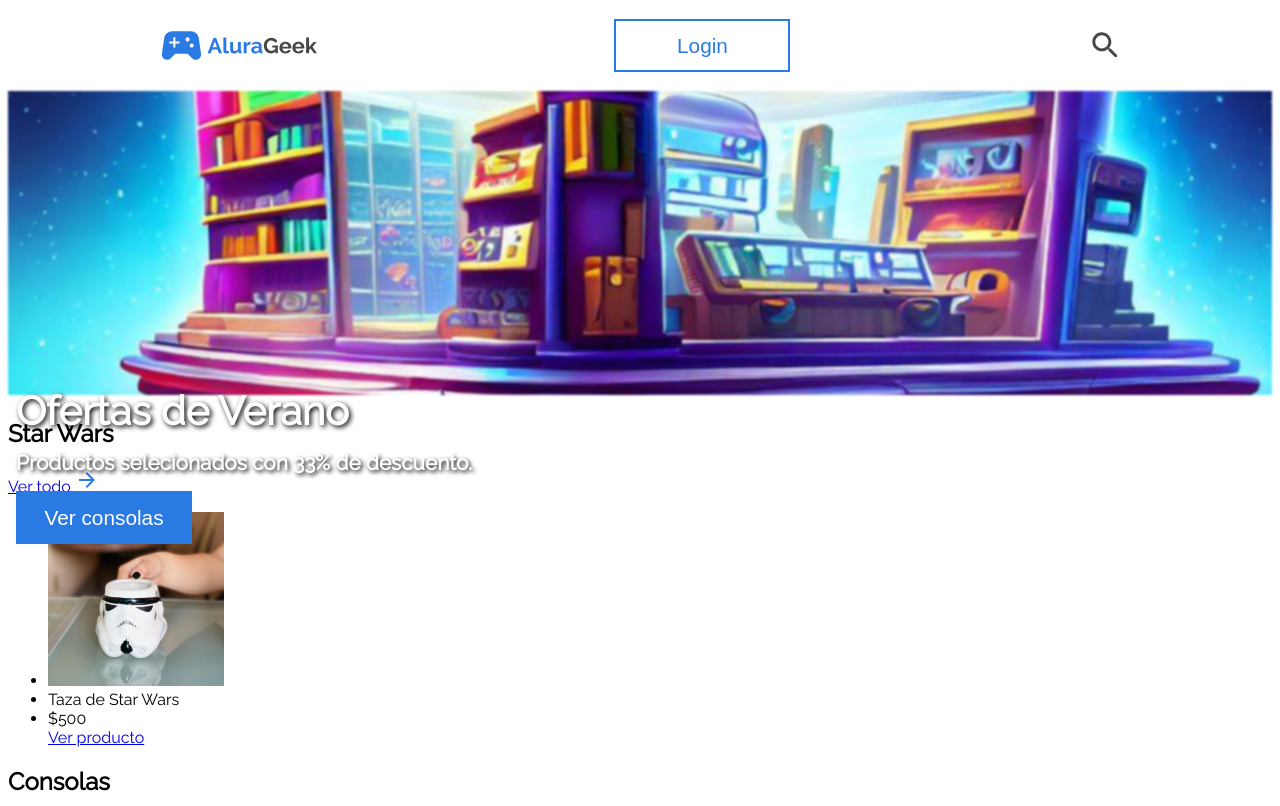
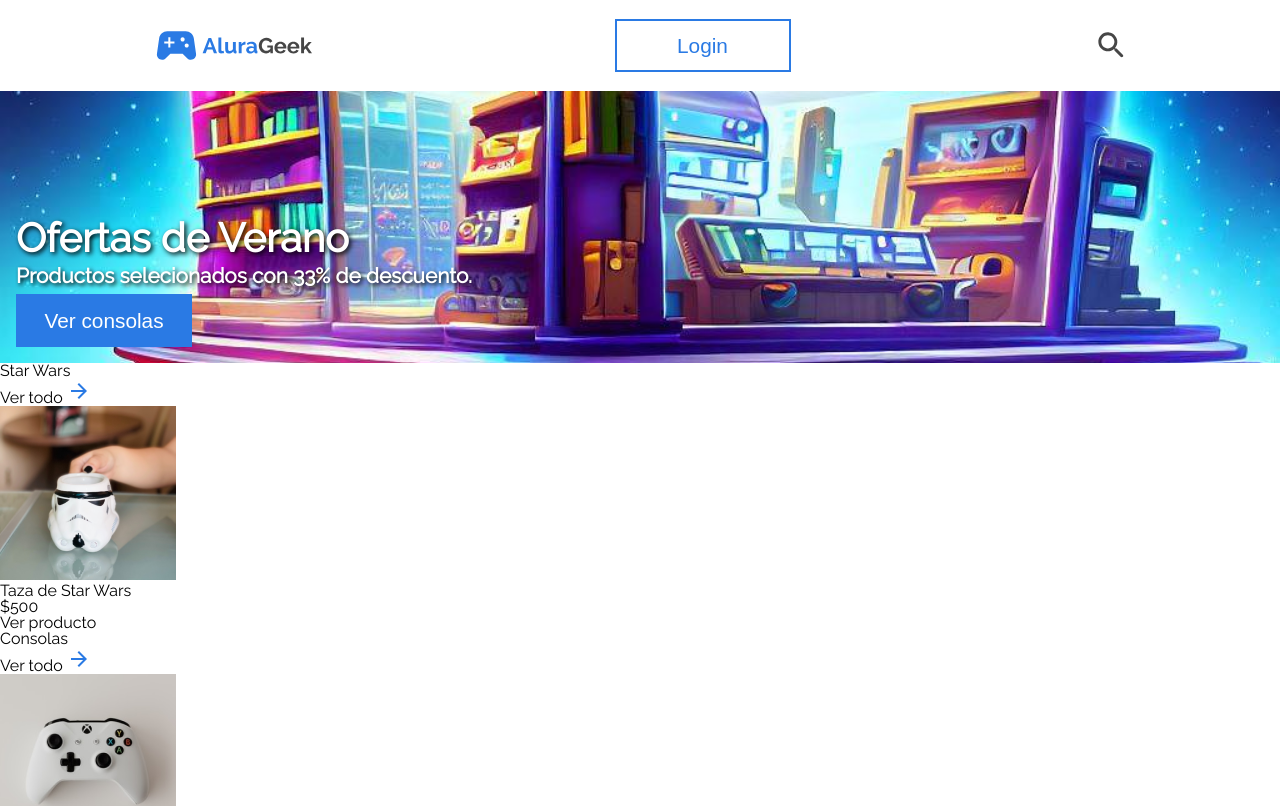
Before and after one commit to Meyik1/Challenge-ONE-Front-End-Sprint-02, a plain HTML site: page index.html in a window 1280 px wide. Shown: the top 806 px of the page. Drawn offline with Linux system fonts and the light colour scheme.

Commit message:
Haciendo banner 2

```diff
--- a/Assets/CSS/banner.css
+++ b/Assets/CSS/banner.css
@@ -1,21 +1,19 @@
-.img__banner{
-    object-fit: cover;
-    filter: blur(.9px);
+.banner{
+    background: url(/Assets/Img/banner.jpg) no-repeat center / cover;
     width: 100%;
-    height: 19rem;
+    height: 17rem;
+    display: flex;
+    flex-wrap: wrap;
+    align-content: end;
 }
 
-.informacion_oferta{
-    position: absolute;
-    bottom: 30%;
-}
 
 .banner__titulo{
     color: white;
     text-shadow: 2px 2px 5px rgba(0, 0, 0, 1);
     font-size: 2.5rem;
     font-weight: bold;
-    margin: 1rem .5rem 1rem .5rem;
+    margin: .5rem 0 .5rem 1rem;
 }
 
 
@@ -24,7 +22,7 @@
     text-shadow: 2px 2px 4px rgba(0, 0, 0, 1);
     font-size: 1.3rem;
     font-weight: bold;
-    margin: 1rem .5rem 1rem .5rem;
+    margin: .5rem 0 .5rem 1rem;
 }
 
 .Ver__oferta{
@@ -37,5 +35,5 @@
     color: white;
     background: var(--borde-azul);
     font-size: 1.3rem;
-    margin: 1rem .5rem 1rem .5rem;
+    margin: .5rem 0 1rem 1rem;
 }
--- /dev/null
+++ b/Assets/CSS/reset.css
@@ -0,0 +1,48 @@
+html, body, div, span, applet, object, iframe,
+h1, h2, h3, h4, h5, h6, p, blockquote, pre,
+a, abbr, acronym, address, big, cite, code,
+del, dfn, em, img, ins, kbd, q, s, samp,
+small, strike, strong, sub, sup, tt, var,
+b, u, i, center,
+dl, dt, dd, ol, ul, li,
+fieldset, form, label, legend,
+table, caption, tbody, tfoot, thead, tr, th, td,
+article, aside, canvas, details, embed,
+figure, figcaption, footer, header, hgroup,
+menu, nav, output, ruby, section, summary,
+time, mark, audio, video {
+	margin: 0;
+	padding: 0;
+	border: 0;
+	font-size: 100%;
+	font: inherit;
+	vertical-align: baseline;
+}
+/* HTML5 display-role reset for older browsers */
+article, aside, details, figcaption, figure,
+footer, header, hgroup, menu, nav, section {
+	display: block;
+}
+body {
+	line-height: 1;
+}
+ol, ul {
+	list-style: none;
+}
+blockquote, q {
+	quotes: none;
+}
+blockquote:before, blockquote:after,
+q:before, q:after {
+	content: '';
+	content: none;
+}
+table {
+	border-collapse: collapse;
+	border-spacing: 0;
+}
+
+a {
+	color: inherit;
+	text-decoration: none;
+}
--- a/index.html
+++ b/index.html
@@ -7,6 +7,7 @@
         <link rel="preconnect" href="https://fonts.googleapis.com">
         <link rel="preconnect" href="https://fonts.gstatic.com" crossorigin>
         <link href="https://fonts.googleapis.com/css2?family=Raleway&display=swap" rel="stylesheet">
+        <link rel="stylesheet" href="Assets/CSS/reset.css">
         <link rel="stylesheet" href="Assets/CSS/base.css">
         <link rel="stylesheet" href="Assets/CSS/cabecera.css">
         <link rel="stylesheet" href="Assets/CSS/banner.css">
@@ -24,12 +25,11 @@
             </header>
         </section>
         <section class="banner container">
-            <img src="Assets/Img/banner.jpg" alt="Imagen tienda Geek" class="img__banner">
-            <div class="informacion_oferta">
-            <h2 class="banner__titulo">Ofertas de Verano</h2>
-            <p class="ofertas__descripcion">Productos selecionados con 33% de descuento.</p>
-            <button type="submit" id="Oferta" class="Ver__oferta">Ver consolas</button>
-            </div>
+                <div class="informacion_oferta">
+                    <h2 class="banner__titulo">Ofertas de Verano</h2>
+                    <p class="ofertas__descripcion">Productos selecionados con 33% de descuento.</p>
+                    <button type="submit" id="Oferta" class="Ver__oferta">Ver consolas</button>
+                </div>
         </section>
         <section class="Productos container">
             <h2 class="Titulo_categoria">Star Wars</h2>
```
